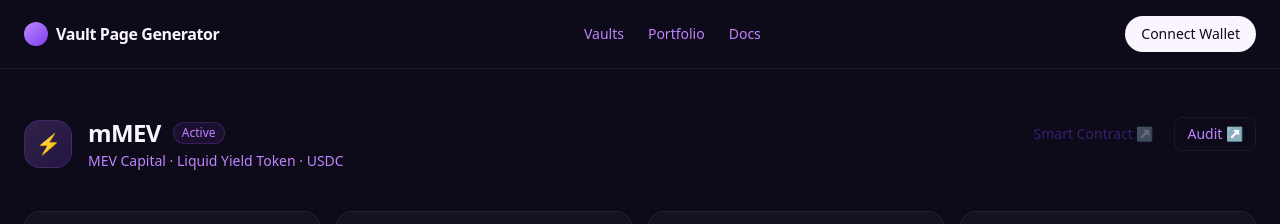
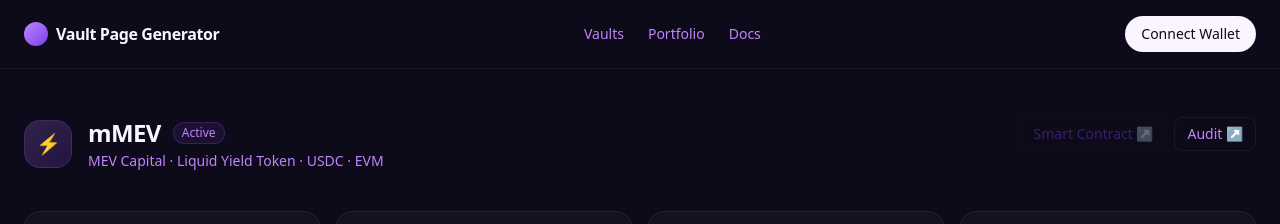
Before and after one commit to mathieuadriano/cli-app, a Next.js app: page / in a window 1280 px wide. Shown: the top 224 px of the page. Built offline with nearby package versions, Linux system fonts and the light colour scheme.

Commit message:
Add chain connector display to vault page

```diff
--- a/app/page.tsx
+++ b/app/page.tsx
@@ -4,6 +4,7 @@
 
 const VAULT_NAME    = process.env.NEXT_PUBLIC_VAULT_NAME    || "mMEV";
 const VAULT_ADDRESS = process.env.NEXT_PUBLIC_VAULT_ADDRESS || "";
+const CHAIN         = process.env.NEXT_PUBLIC_CHAIN         || "EVM";
 const ETHERSCAN_URL = VAULT_ADDRESS ? `https://etherscan.io/address/${VAULT_ADDRESS}` : null;
 
 const STATS = [
@@ -57,7 +58,7 @@
                 </span>
               </div>
               <p className="text-ink-soft text-sm mt-0.5">
-                MEV Capital · Liquid Yield Token · USDC
+                MEV Capital · Liquid Yield Token · USDC · {CHAIN}
               </p>
             </div>
           </div>
```
